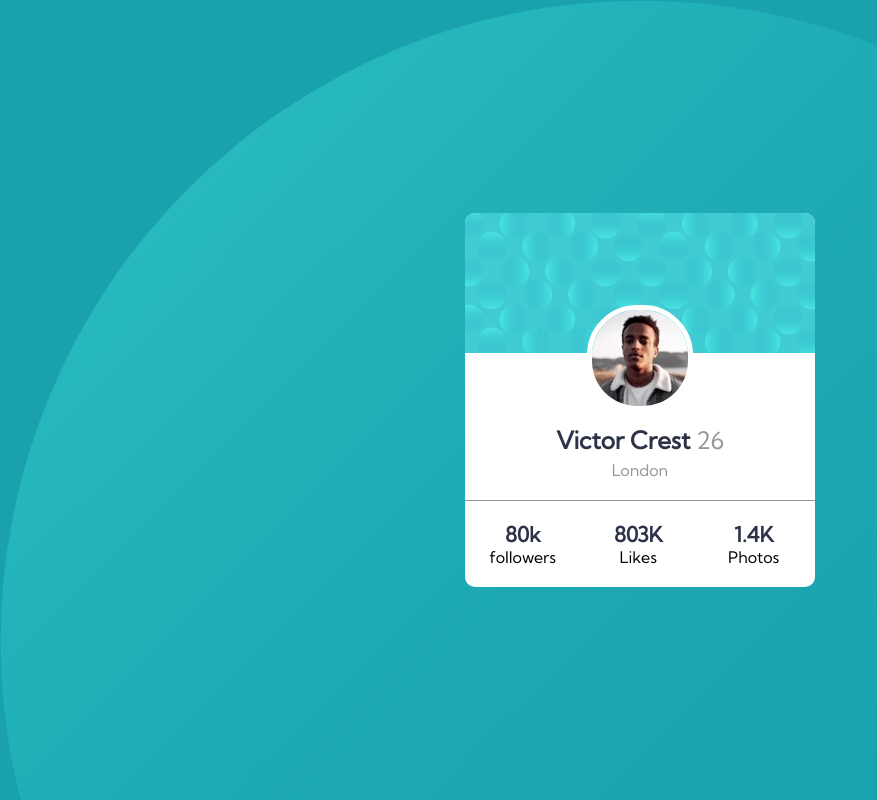
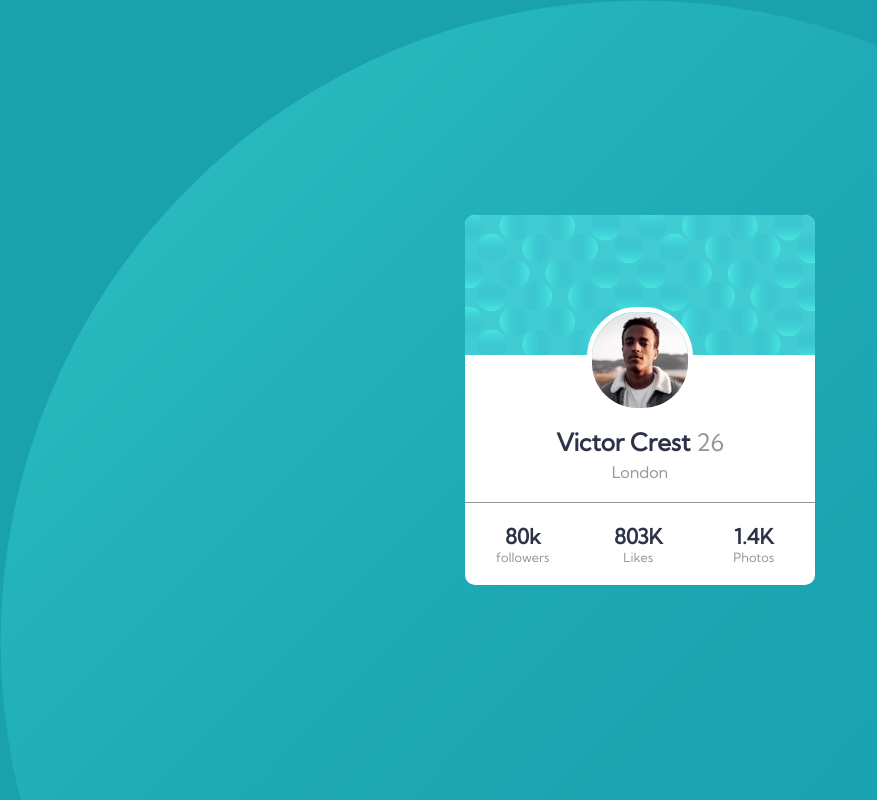
Before and after one commit to YouLackHope/Product-Card-Component, a plain HTML site: page index.html in a window 1280 px wide. Shown: the whole page, without its empty margins (0-877 px from the left). Drawn offline with Linux system fonts and the light colour scheme.

Commit message:
Update styles.css

```diff
--- a/styles.css
+++ b/styles.css
@@ -27,6 +27,7 @@ h2 span, main p {
     color: hsl(0, 0%, 59%);
     font-weight: 400;
 }
+
 
 main p {
     margin-top: 5px;
@@ -60,9 +61,11 @@ main p {
     border-top: 1px solid hsl(0, 0%, 59%);
 }
 
-.num > p{
+.num > p {
     display: block;
+    color: hsl(0, 0%, 59%);
     font-weight: 400;
+    font-size: 0.8rem;
 }
 
 .num > h2 {
```
